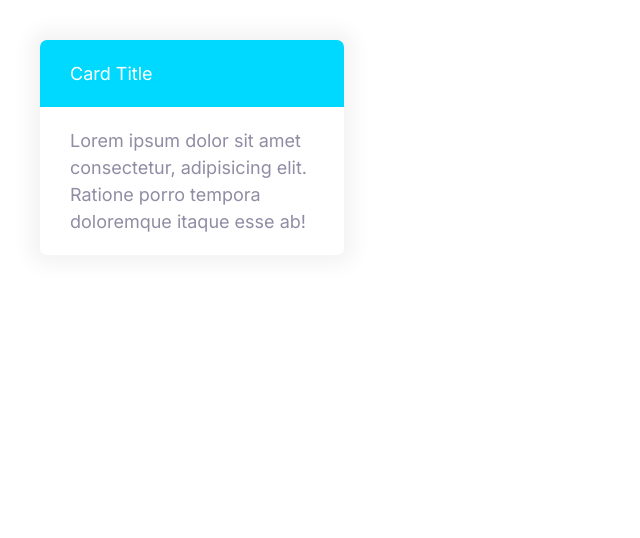
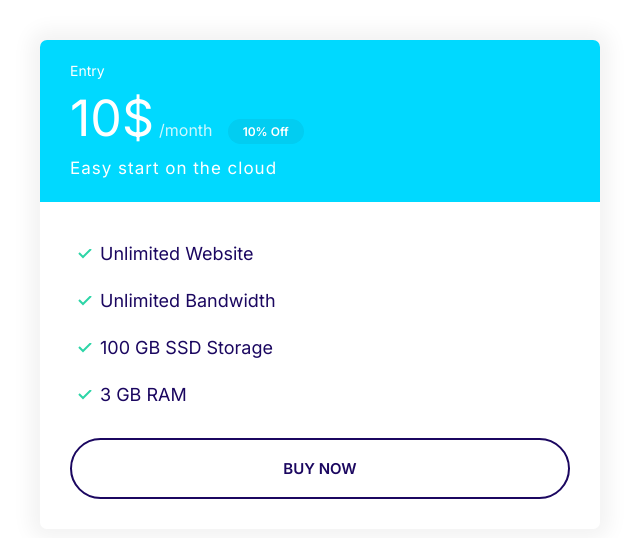
Before and after one commit to geraldikenna/moshify, a plain HTML site: page index.html in a window 1280 px wide. Shown: the whole page, without its empty margins (0-640 px from the left). Drawn offline with Linux system fonts and the light colour scheme.

Commit message:
bulld a plan

```diff
--- a/css/styles.css
+++ b/css/styles.css
@@ -120,6 +120,7 @@
 
 .badge--small {
     font-size: 1.6rem;
+    padding: 0.5rem 1.5rem;
 }
 
 @media screen and (min-width: 1024px) {
@@ -307,3 +308,56 @@
     background: var(--color-secondary);
     color: #fff;
 }
+/* in secondary card, if you have a secondary badge, the bgcolor of tha badge should be */
+.card--secondary .badge--secondary {
+    background: #02cdf1;
+}
+
+/* Plan: for adding all the elements inside a card */
+
+.plan__name {
+    color: #fff;
+    margin: 0;
+    font-weight: 500;
+    font-size: 2.4rem;
+}
+
+.plan__price {
+    font-size: 6rem;
+}
+
+.plan__billing-cycle {
+    font-size: 2.4rem;
+    font-weight: 300;
+    opacity: 0.8;
+    margin-right: 1rem;
+}
+
+.plan__description {
+    font-size: 2rem;
+    font-weight: 300;
+    letter-spacing: 1px;
+    display: block;
+}
+
+.plan .list__item {
+    margin-bottom: 2rem;
+}
+
+@media screen and (min-width: 1023px) {
+    .plan__name {
+        font-size: 1.4rem;
+    }
+
+    .plan__price {
+        font-size: 5rem;
+    }
+
+    .plan__billing-cycle {
+        font-size: 1.6rem;
+    }
+
+    .plan__description {
+        font-size: 1.7rem;
+    }
+}
--- a/index.html
+++ b/index.html
@@ -17,12 +17,25 @@
     <title>Document</title>
   </head>
   <body>
-    <div style="width: 30%; padding: 4rem">
-      <div class="card card--secondary">
-        <header class="card__header">Card Title</header>
-        <div class="card__body">
-          Lorem ipsum dolor sit amet consectetur, adipisicing elit. Ratione
-          porro tempora doloremque itaque esse ab!
+    <div style="width: 50%; padding: 4rem">
+      <div class="plan">
+        <div class="card card--secondary">
+          <header class="card__header">
+            <h3 class="plan__name">Entry</h3>
+            <span class="plan__price">10$</span>
+            <span class="plan__billing-cycle">/month</span>
+            <span class="badge badge--secondary badge--small">10% Off</span>
+            <span class="plan__description">Easy start on the cloud</span>
+          </header>
+          <div class="card__body">
+            <ul class="list list--tick">
+              <li class="list__item">Unlimited Website</li>
+              <li class="list__item">Unlimited Bandwidth</li>
+              <li class="list__item">100 GB SSD Storage</li>
+              <li class="list__item">3 GB RAM</li>
+            </ul>
+            <button class="btn btn--outline btn--block">Buy now</button>
+          </div>
         </div>
       </div>
     </div>
```
Also changed, not shown: componets/plan.html (added, +22 -0 lines).
